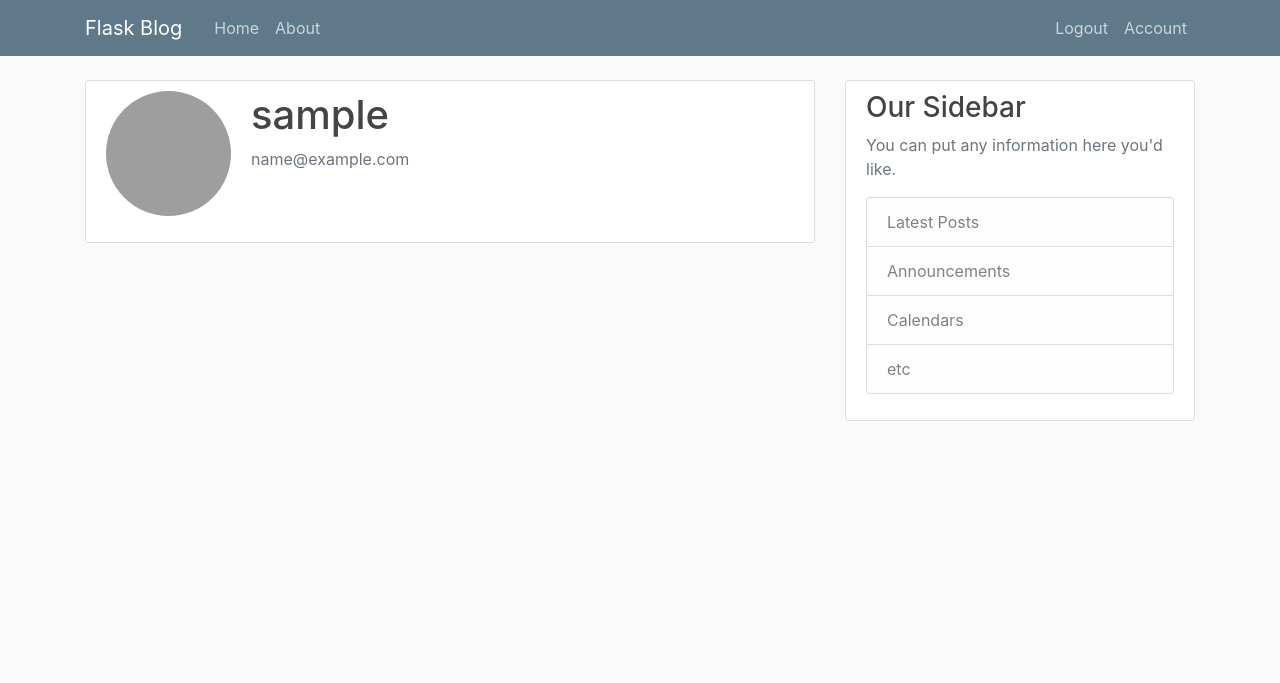
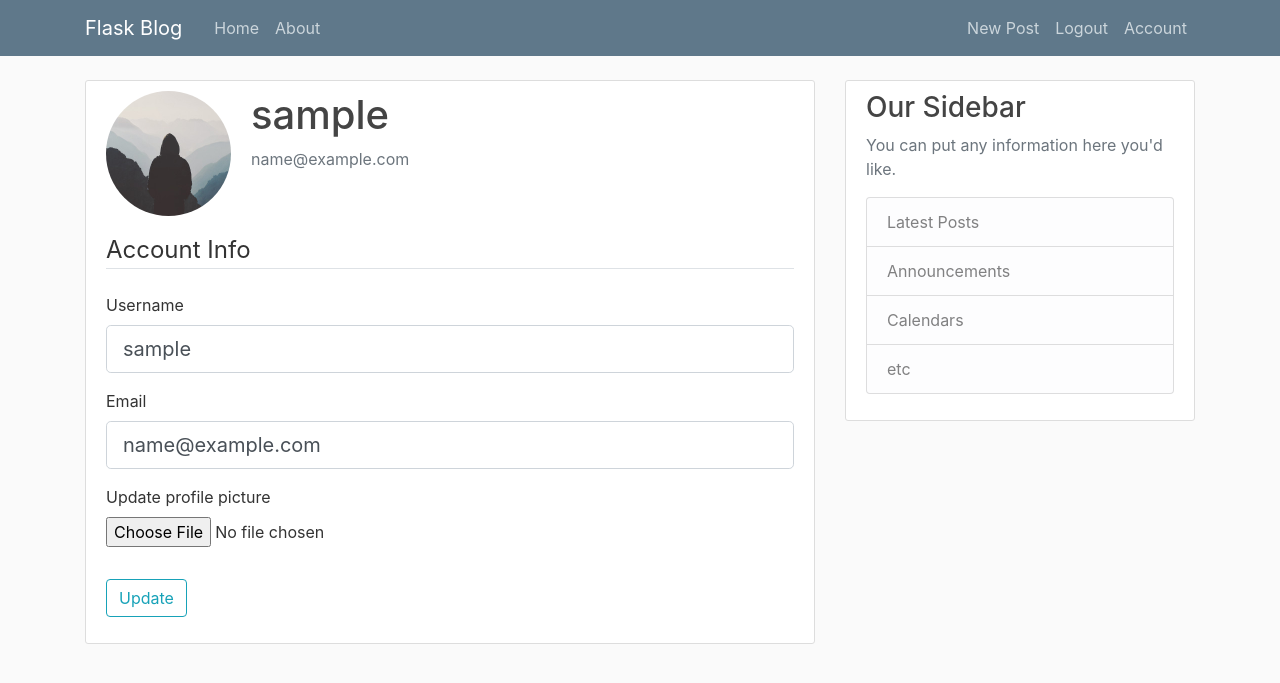
Before and after one commit to avallbona/flask-demo, a Flask app: page /account in a window 1280 px wide. Shown: the top 683 px of the page. Run offline with Flask 2, Linux system fonts and the light colour scheme; the visitor is signed in with stand-in values (Sample User, id 1); data comes from the database, SQL or seed files in the repository; some libraries are stand-ins or nearby versions; grey boxes are pictures that could not be loaded.

Commit message:
implementing changes

```diff
--- a/flaskdemo/forms.py
+++ b/flaskdemo/forms.py
@@ -1,34 +1,78 @@
+from flask_login import current_user
 from flask_wtf import FlaskForm
-from wtforms import StringField, PasswordField, SubmitField, BooleanField
+from flask_wtf.file import FileAllowed
+from wtforms import (
+    StringField,
+    PasswordField,
+    SubmitField,
+    BooleanField,
+    FileField,
+    TextAreaField,
+)
 from wtforms.validators import DataRequired, Length, Email, EqualTo, ValidationError
 
 from flaskdemo.models import User
 
 
 class RegistrationForm(FlaskForm):
-    username = StringField('Username',
-                           validators=[DataRequired(), Length(min=2, max=20)])
-    email = StringField('Email',
-                        validators=[DataRequired(), Email()])
-    password = PasswordField('Password', validators=[DataRequired()])
-    confirm_password = PasswordField('Confirm Password',
-                                     validators=[DataRequired(), EqualTo('password')])
-    submit = SubmitField('Sign Up')
+    username = StringField(
+        "Username", validators=[DataRequired(), Length(min=2, max=20)]
+    )
+    email = StringField("Email", validators=[DataRequired(), Email()])
+    password = PasswordField("Password", validators=[DataRequired()])
+    confirm_password = PasswordField(
+        "Confirm Password", validators=[DataRequired(), EqualTo("password")]
+    )
+    submit = SubmitField("Sign Up")
 
     def validate_username(self, username):
         user = User.query.filter_by(username=username.data).first()
         if user:
-            raise ValidationError('That username is taken. Please choose a different one.')
+            raise ValidationError(
+                "That username is taken. Please choose a different one."
+            )
 
     def validate_email(self, email):
         user = User.query.filter_by(email=email.data).first()
         if user:
-            raise ValidationError('That email is taken. Please choose a different one.')
+            raise ValidationError("That email is taken. Please choose a different one.")
 
 
 class LoginForm(FlaskForm):
-    email = StringField('Email',
-                        validators=[DataRequired(), Email()])
-    password = PasswordField('Password', validators=[DataRequired()])
-    remember = BooleanField('Remember Me')
-    submit = SubmitField('Login')
+    email = StringField("Email", validators=[DataRequired(), Email()])
+    password = PasswordField("Password", validators=[DataRequired()])
+    remember = BooleanField("Remember Me")
+    submit = SubmitField("Login")
+
+
+class UpdateAccountForm(FlaskForm):
+    username = StringField(
+        "Username", validators=[DataRequired(), Length(min=2, max=20)]
+    )
+    email = StringField("Email", validators=[DataRequired(), Email()])
+    picture = FileField(
+        "Update profile picture", validators=[FileAllowed(["jpg", "jpeg"])]
+    )
+    submit = SubmitField("Update")
+
+    def validate_username(self, username):
+        if username.data != current_user.username:
+            user = User.query.filter_by(username=username.data).first()
+            if user:
+                raise ValidationError(
+                    "That username is taken. Please choose a different one."
+                )
+
+    def validate_email(self, email):
+        if email.data != current_user.email:
+            user = User.query.filter_by(email=email.data).first()
+            if user:
+                raise ValidationError(
+                    "That email is taken. Please choose a different one."
+                )
+
+
+class PostForm(FlaskForm):
+    title = StringField("Title", validators=[DataRequired()])
+    content = TextAreaField("Content", validators=[DataRequired()])
+    submit = SubmitField("Post")
--- a/flaskdemo/models.py
+++ b/flaskdemo/models.py
@@ -12,9 +12,9 @@ class User(db.Model, UserMixin):
     id = db.Column(db.Integer, primary_key=True)
     username = db.Column(db.String(20), unique=True, nullable=False)
     email = db.Column(db.String(120), unique=True, nullable=False)
-    image_file = db.Column(db.String(20), nullable=False, default='default.jpg')
+    image_file = db.Column(db.String(20), nullable=False, default="default.jpg")
     password = db.Column(db.String(60), nullable=False)
-    posts = db.relationship('Post', backref='author', lazy=True)
+    posts = db.relationship("Post", backref="author", lazy=True)
 
     def __repr__(self):
         return f"User('{self.username}', '{self.email}', '{self.image_file}')"
@@ -25,7 +25,7 @@ class Post(db.Model):
     title = db.Column(db.String(100), nullable=False)
     date_posted = db.Column(db.DateTime, nullable=False, default=datetime.utcnow)
     content = db.Column(db.Text, nullable=False)
-    user_id = db.Column(db.Integer, db.ForeignKey('user.id'), nullable=False)
+    user_id = db.Column(db.Integer, db.ForeignKey("user.id"), nullable=False)
 
     def __repr__(self):
         return f"Post('{self.title}', '{self.date_posted}')"
--- a/flaskdemo/routes.py
+++ b/flaskdemo/routes.py
@@ -1,77 +1,156 @@
-from flask import render_template, url_for, flash, redirect, request
+import os
+import secrets
+
+from PIL import Image
+from flask import render_template, url_for, flash, redirect, request, abort
 from flask_login import login_user, current_user, logout_user, login_required
 
 from flaskdemo import app, bcrypt, db
-from flaskdemo.forms import RegistrationForm, LoginForm
+from flaskdemo.forms import RegistrationForm, LoginForm, UpdateAccountForm, PostForm
 from flaskdemo.models import User, Post
-
-posts = [
-    {
-        'author': 'Corey Schafer',
-        'title': 'Blog Post 1',
-        'content': 'First post content',
-        'date_posted': 'April 20, 2018'
-    },
-    {
-        'author': 'Jane Doe',
-        'title': 'Blog Post 2',
-        'content': 'Second post content',
-        'date_posted': 'April 21, 2018'
-    }
-]
 
 
 @app.route("/")
 @app.route("/home")
 def home():
-    return render_template('home.html', posts=posts)
+    posts = Post.query.all()
+    return render_template("home.html", posts=posts)
 
 
 @app.route("/about")
 def about():
-    return render_template('about.html', title='About')
+    return render_template("about.html", title="About")
 
 
-@app.route("/register", methods=['GET', 'POST'])
+@app.route("/register", methods=["GET", "POST"])
 def register():
     if current_user.is_authenticated:
-        return redirect(url_for('home'))
+        return redirect(url_for("home"))
     form = RegistrationForm()
     if form.validate_on_submit():
-        hashed_password = bcrypt.generate_password_hash(form.password.data).decode('utf-8')
-        user = User(username=form.username.data, email=form.email.data, password=hashed_password)
+        hashed_password = bcrypt.generate_password_hash(form.password.data).decode(
+            "utf-8"
+        )
+        user = User(
+            username=form.username.data, email=form.email.data, password=hashed_password
+        )
         db.session.add(user)
         db.session.commit()
-        flash(f'Your account has been created! You are now able to log in', 'success')
-        return redirect(url_for('login'))
-    return render_template('register.html', title='Register', form=form)
+        flash(f"Your account has been created! You are now able to log in", "success")
+        return redirect(url_for("login"))
+    return render_template("register.html", title="Register", form=form)
 
 
-@app.route("/login", methods=['GET', 'POST'])
+@app.route("/login", methods=["GET", "POST"])
 def login():
     if current_user.is_authenticated:
-        return redirect(url_for('home'))
+        return redirect(url_for("home"))
     form = LoginForm()
     if form.validate_on_submit():
         user = User.query.filter_by(email=form.email.data).first()
         if user and bcrypt.check_password_hash(user.password, form.password.data):
             login_user(user, remember=form.remember.data)
-            next_page = request.args.get('next')
-            return redirect(next_page) if next_page else redirect(url_for('home'))
+            next_page = request.args.get("next")
+            return redirect(next_page) if next_page else redirect(url_for("home"))
         else:
-            flash('Login Unsuccessful. Please check email and password', 'danger')
-    return render_template('login.html', title='Login', form=form)
+            flash("Login Unsuccessful. Please check email and password", "danger")
+    return render_template("login.html", title="Login", form=form)
 
 
-@app.route('/logout')
+@app.route("/logout")
 def logout():
     logout_user()
-    return redirect(url_for('home'))
+    return redirect(url_for("home"))
 
 
-@app.route('/account')
+def save_picture(form_picture):
+    random_hex = secrets.token_hex(8)
+    _, f_ext = os.path.splitext(form_picture.filename)
+    picture_fn = random_hex + f_ext
+    picture_path = os.path.join(app.root_path, "static/profile_pics/", picture_fn)
+    # form_picture.save(picture_path)
+    output_size = (125, 125)
+    i = Image.open(form_picture)
+    i.thumbnail(output_size)
+    i.save(picture_path)
+    return picture_fn
+
+
+@app.route("/account", methods=["GET", "POST"])
 @login_required
 def account():
-    form = RegistrationForm()
-    image_file = url_for('static', filename='profile_pics/{}'.format(current_user.image_file))
-    return render_template('account.html', title='Account', form=form, image_file=image_file)
+    form = UpdateAccountForm()
+    if form.validate_on_submit():
+        if form.picture.data:
+            picture_file = save_picture(form.picture.data)
+            current_user.image_file = picture_file
+        current_user.username = form.username.data
+        current_user.email = form.email.data
+        db.session.commit()
+        flash("your account has been updated!", "success")
+        return redirect(url_for("account"))
+    elif request.method == "GET":
+        form.username.data = current_user.username
+        form.email.data = current_user.email
+    image_file = url_for(
+        "static", filename="profile_pics/{}".format(current_user.image_file)
+    )
+    return render_template(
+        "account.html", title="Account", form=form, image_file=image_file
+    )
+
+
+@app.route("/post/new", methods=["GET", "POST"])
+@login_required
+def new_post():
+    form = PostForm()
+    if form.validate_on_submit():
+        post = Post(
+            title=form.title.data, content=form.content.data, author=current_user
+        )
+        db.session.add(post)
+        db.session.commit()
+        flash("Your post has been created!", "success")
+        return redirect(url_for("home"))
+    return render_template(
+        "create_post.html", title="New Post", form=form, legend="New Post"
+    )
+
+
+@app.route("/post/<int:post_id>")
+def post(post_id):
+    post = Post.query.get_or_404(post_id)
+    return render_template("post.html", title=post.title, post=post)
+
+
+@app.route("/post/<int:post_id>/update", methods=["GET", "POST"])
+@login_required
+def update_post(post_id):
+    post = Post.query.get_or_404(post_id)
+    if post.author != current_user:
+        abort(403)
+    form = PostForm()
+    if form.validate_on_submit():
+        post.title = form.title.data
+        post.content = form.content.data
+        db.session.commit()
+        flash("Your post has been updated!", "success")
+        return redirect(url_for("post", post_id=post.id))
+    elif request.method == "GET":
+        form.title.data = post.title
+        form.content.data = post.content
+    return render_template(
+        "create_post.html", title="Update Post", form=form, legend="Update Post"
+    )
+
+
+@app.route("/post/<int:post_id>/delete", methods=['POST'])
+@login_required
+def delete_post(post_id):
+    post = Post.query.get_or_404(post_id)
+    if post.author != current_user:
+        abort(403)
+    db.session.delete(post)
+    db.session.commit()
+    flash('Your post has been deleted!', 'success')
+    return redirect(url_for('home'))
--- a/flaskdemo/templates/account.html
+++ b/flaskdemo/templates/account.html
@@ -8,50 +8,50 @@
           <p class="text-secondary">{{ current_user.email }}</p>
         </div>
       </div>
-{#        <form method="POST" action="" enctype="multipart/form-data">#}
-{#            {{ form.hidden_tag() }}#}
-{#            <fieldset class="form-group">#}
-{#                <legend class="border-bottom mb-4">Account Info</legend>#}
-{#                <div class="form-group">#}
-{#                    {{ form.username.label(class="form-control-label") }}#}
-{##}
-{#                    {% if form.username.errors %}#}
-{#                        {{ form.username(class="form-control form-control-lg is-invalid") }}#}
-{#                        <div class="invalid-feedback">#}
-{#                            {% for error in form.username.errors %}#}
-{#                                <span>{{ error }}</span>#}
-{#                            {% endfor %}#}
-{#                        </div>#}
-{#                    {% else %}#}
-{#                        {{ form.username(class="form-control form-control-lg") }}#}
-{#                    {% endif %}#}
-{#                </div>#}
-{#                <div class="form-group">#}
-{#                    {{ form.email.label(class="form-control-label") }}#}
-{#                    {% if form.email.errors %}#}
-{#                        {{ form.email(class="form-control form-control-lg is-invalid") }}#}
-{#                        <div class="invalid-feedback">#}
-{#                            {% for error in form.email.errors %}#}
-{#                                <span>{{ error }}</span>#}
-{#                            {% endfor %}#}
-{#                        </div>#}
-{#                    {% else %}#}
-{#                        {{ form.email(class="form-control form-control-lg") }}#}
-{#                    {% endif %}#}
-{#                </div>#}
-{#                <div class="form-group">#}
-{#                    {{ form.picture.label() }}#}
-{#                    {{ form.picture(class="form-control-file") }}#}
-{#                    {% if form.picture.errors %}#}
-{#                        {% for error in form.picture.errors %}#}
-{#                            <span class="text-danger">{{ error }}</span></br>#}
-{#                        {% endfor %}#}
-{#                    {% endif %}#}
-{#                </div>#}
-{#            </fieldset>#}
-{#            <div class="form-group">#}
-{#                {{ form.submit(class="btn btn-outline-info") }}#}
-{#            </div>#}
-{#        </form>#}
+        <form method="POST" action="" enctype="multipart/form-data">
+            {{ form.hidden_tag() }}
+            <fieldset class="form-group">
+                <legend class="border-bottom mb-4">Account Info</legend>
+                <div class="form-group">
+                    {{ form.username.label(class="form-control-label") }}
+
+                    {% if form.username.errors %}
+                        {{ form.username(class="form-control form-control-lg is-invalid") }}
+                        <div class="invalid-feedback">
+                            {% for error in form.username.errors %}
+                                <span>{{ error }}</span>
+                            {% endfor %}
+                        </div>
+                    {% else %}
+                        {{ form.username(class="form-control form-control-lg") }}
+                    {% endif %}
+                </div>
+                <div class="form-group">
+                    {{ form.email.label(class="form-control-label") }}
+                    {% if form.email.errors %}
+                        {{ form.email(class="form-control form-control-lg is-invalid") }}
+                        <div class="invalid-feedback">
+                            {% for error in form.email.errors %}
+                                <span>{{ error }}</span>
+                            {% endfor %}
+                        </div>
+                    {% else %}
+                        {{ form.email(class="form-control form-control-lg") }}
+                    {% endif %}
+                </div>
+                <div class="form-group">
+                    {{ form.picture.label() }}
+                    {{ form.picture(class="form-control-file") }}
+                    {% if form.picture.errors %}
+                        {% for error in form.picture.errors %}
+                            <span class="text-danger">{{ error }}</span></br>
+                        {% endfor %}
+                    {% endif %}
+                </div>
+            </fieldset>
+            <div class="form-group">
+                {{ form.submit(class="btn btn-outline-info") }}
+            </div>
+        </form>
     </div>
 {% endblock content %}
--- a/flaskdemo/templates/layout.html
+++ b/flaskdemo/templates/layout.html
@@ -32,6 +32,7 @@
             <!-- Navbar Right Side -->
             <div class="navbar-nav">
                 {% if current_user.is_authenticated %}
+                     <a class="nav-item nav-link" href="{{ url_for('new_post') }}">New Post</a>
                     <a class="nav-item nav-link" href="{{ url_for('logout') }}">Logout</a>
                     <a class="nav-item nav-link" href="{{ url_for('account') }}">Account</a>
                 {% else %}
--- a/run.py
+++ b/run.py
@@ -1,4 +1,4 @@
 from flaskdemo.routes import app
 
-if __name__ == '__main__':
+if __name__ == "__main__":
     app.run(debug=True)
```
Also changed, not shown: flaskdemo/__init__.py (+5 -5 lines), flaskdemo/templates/create_post.html (added, +40 -0 lines), flaskdemo/templates/home.html (+5 -3 lines), flaskdemo/templates/post.html (added, +39 -0 lines), flaskdemo/static/profile_pics/default.jpg (renamed from flaskdemo/static/profiles_pics/default.jpg), 3 other files.
